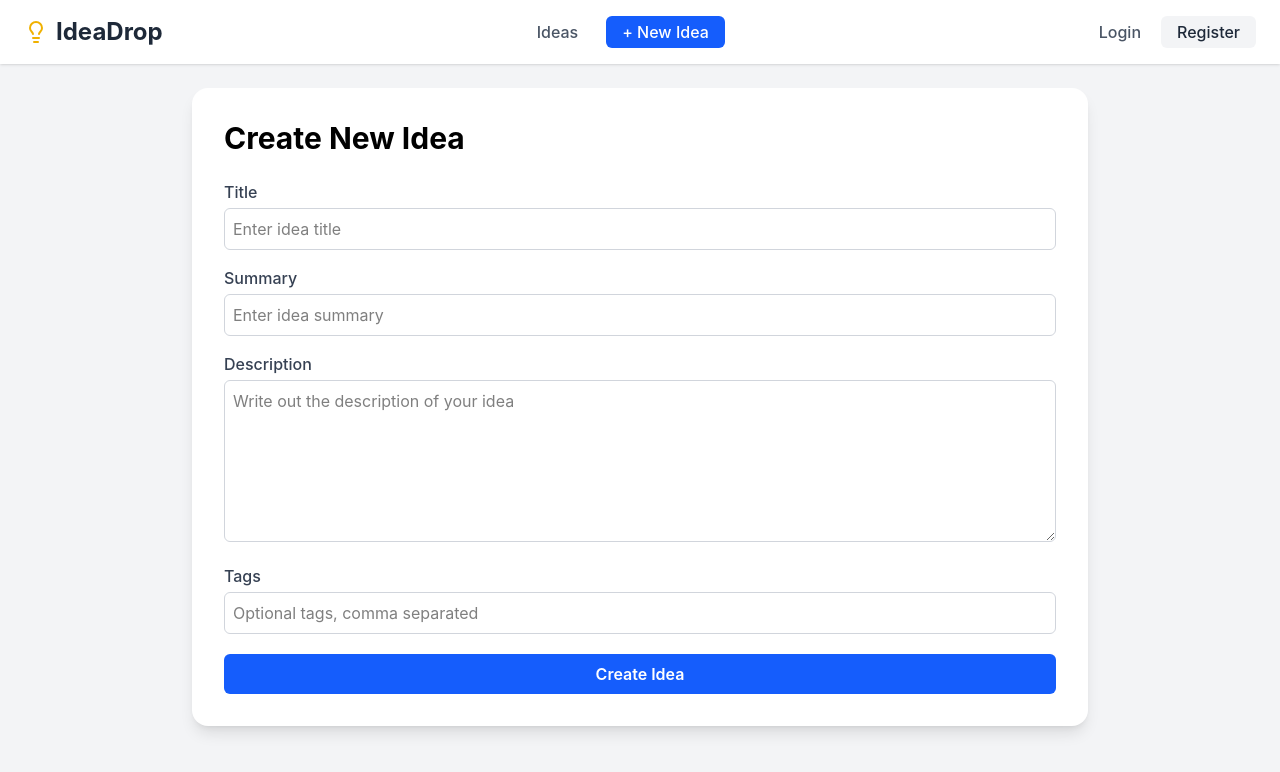
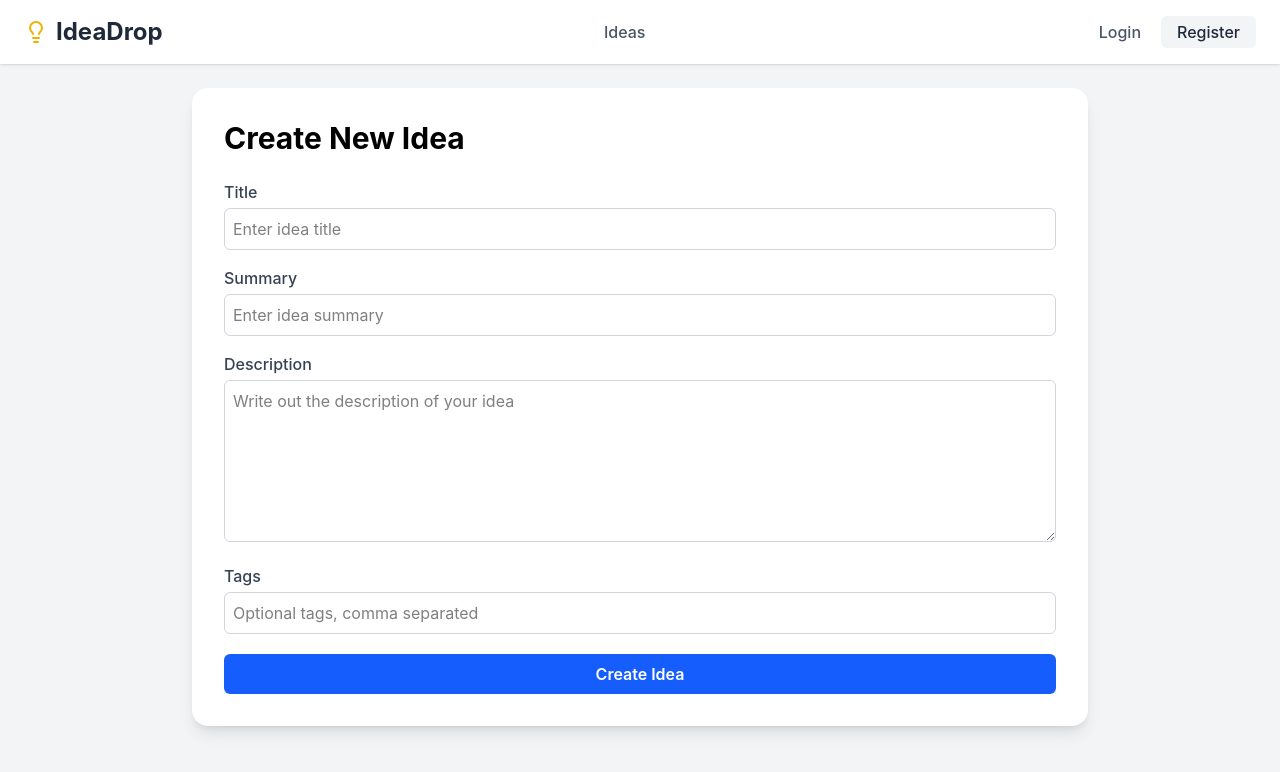
Before and after one commit to ericstober/idea-drop-ui, a React (Vite) app: page /ideas/new in a window 1280 px wide. Shown: the top 772 px of the page. Built offline with nearby package versions, Linux system fonts and the light colour scheme.

Commit message:
conditional nav links based on logged in status

```diff
--- a/src/components/Header.tsx
+++ b/src/components/Header.tsx
@@ -1,8 +1,11 @@
 import { Link } from "@tanstack/react-router";
 import { Lightbulb } from "lucide-react";
+import { useAuth } from "@/context/AuthContext";
 
 // Header component (site-wide navigation bar)
 const Header = () => {
+  const { user } = useAuth();
+
   return (
     // Main header container with background and shadow
     <header className='bg-white shadow'>
@@ -26,19 +29,26 @@ const Header = () => {
             Ideas
           </Link>
 
-          {/* Call-to-action button to create a new idea */}
+          {/* Call-to-action button to create a new idea - only display if logged in */}
+          {user && (
             <Link
               to='/ideas/new'
               className='bg-blue-600 hover:bg-blue-700 text-white font-medium transition px-4 py-2 rounded-md leading-none'
             >
               + New Idea
             </Link>
+          )}
         </nav>
 
         {/* Auth Buttons */}
         <div className='flex items-center space-x-2'>
+          {!user ? (
+            <>
               {/* Login */}
-          <Link to='/login' className='text-gray-600 hover:text-gray-700 font-medium transition px-3 py-2 leading-none'>
+              <Link
+                to='/login'
+                className='text-gray-600 hover:text-gray-700 font-medium transition px-3 py-2 leading-none'
+              >
                 Login
               </Link>
 
@@ -49,6 +59,16 @@ const Header = () => {
               >
                 Register
               </Link>
+            </>
+          ) : (
+            <>
+              <span className='text-gray-700 font-medium px-2'>Welcome, {user.name}</span>
+
+              <button className='text-red-600 hover:text-red-900 font-medium transition px-3 py-2 leading-none'>
+                Logout
+              </button>
+            </>
+          )}
         </div>
       </div>
     </header>
```
Lines whose indentation alone changed are shown as unchanged.
